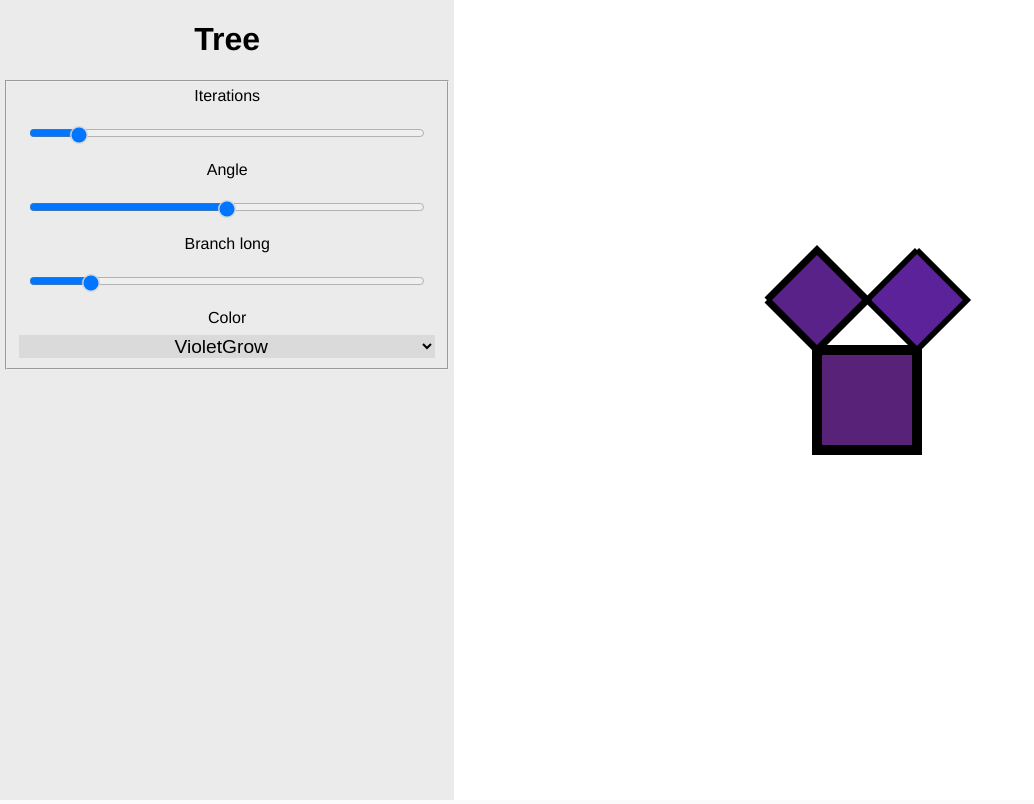
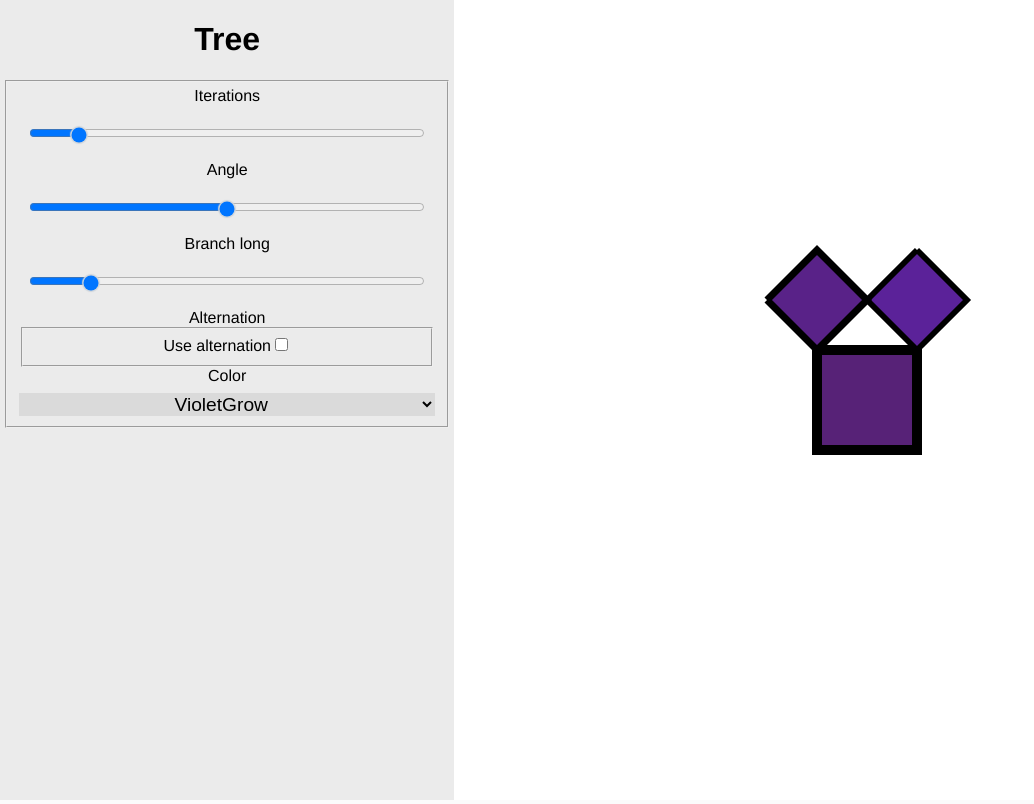
Before and after one commit to cl1ckname/cl1ckname.github.io, a Next.js app: page /tree in a window 1280 px wide. Shown: the whole page, without its empty margins (0-1034 px from the left). Built offline with nearby package versions, Linux system fonts and the light colour scheme.

Commit message:
add alternation

```diff
--- a/src/components/tree/Tree.tsx
+++ b/src/components/tree/Tree.tsx
@@ -11,6 +11,7 @@ export interface TreeParams {
     angle: number
     color: number
     branchLong: number
+    alternation: boolean
 }
 
 export default function Tree() {
@@ -19,7 +20,8 @@ export default function Tree() {
         angle: Math.PI / 4,
         n: 2,
         color: 0,
-        branchLong: 1
+        branchLong: 1,
+        alternation: false
     })
 
 
@@ -35,8 +37,9 @@ export default function Tree() {
                     h={wh[1]}
                     angle={settings.angle}
                     n={settings.n}
-                   color={ColorCollection[settings.color].func}
+                    color={ColorCollection[settings.color].func}
                     branchLong={settings.branchLong}
+                    alternation={settings.alternation}
                 />
             }}
         </FullfillContrainer>
--- a/src/components/tree/TreeCanvas.tsx
+++ b/src/components/tree/TreeCanvas.tsx
@@ -10,6 +10,7 @@ interface PanCanvasOpts {
     n: number
     color: ColorFunction
     branchLong: number
+    alternation: boolean;
 }
 
 type Point = {
@@ -86,9 +87,9 @@ export default function TreeCanvas(props: PanCanvasOpts) {
         if (!virtualCtx) {
             return
         }
-
+        console.log(props)
         if (ctx.canvas.width) {
-            drawTree(props.angle, props.n, virtualCtx, props.color, props.w, props.h, props.branchLong)
+            drawTree(props.angle, props.n, virtualCtx, props.color, props.w, props.h, props.branchLong, props.alternation)
             redraw()
         }
 
--- a/src/components/tree/TreeSettings.tsx
+++ b/src/components/tree/TreeSettings.tsx
@@ -7,6 +7,7 @@ interface TreeSettingsProps {
     tree: TreeParams,
     onChange: (params: TreeParams) => void
 }
+
 export default function TreeSettings(props: TreeSettingsProps) {
     const {onChange, tree} = props
     const treeCopy = Object.assign({}, tree)
@@ -28,6 +29,15 @@ export default function TreeSettings(props: TreeSettingsProps) {
                 treeCopy.branchLong = a / 100
                 onChange(treeCopy)
             }}/>
+            <label>Alternation</label>
+            <fieldset>
+                <label>Use alternation</label>
+                <input type={"checkbox"} checked={treeCopy.alternation} onChange={b => {
+                    treeCopy.alternation = !treeCopy.alternation
+                    onChange(treeCopy)
+                }}/>
+            </fieldset>
+
             <label>Color</label>
             <ColorPicker value={treeCopy.color} collection={ColorCollection} onChange={e => {
                 treeCopy.color = e
--- a/src/logic/tree/generator.ts
+++ b/src/logic/tree/generator.ts
@@ -19,8 +19,11 @@ export type Square = {
     number: number
     depth: number
 }
-export const makeFigures = (angle: number, branchLong: number): (sq: Square) => [Square, Square] => {
+export const makeFigures = (angle: number, branchLong: number, alternation: boolean): (sq: Square) => [Square, Square] => {
     return (sq: Square): [Square, Square] => {
+        if (alternation) {
+            angle = Math.PI / 2 - angle
+        }
         let tp3: Point
         {
             const p = sq.points
@@ -84,9 +87,10 @@ export function drawTree(
         color: ColorFunction,
         width: number,
         height: number,
-        branchLong: number
+        branchLong: number,
+        alternation: boolean,
     ) {
-    const produce = makeFigures(A, branchLong)
+    const produce = makeFigures(A, branchLong, alternation)
     const firstSq = squareByCoordinates(width/2, height/2, 100, 1, n, branchLong)
     let leafs: PolygonBlob = new PolygonBlob(n)
     leafs.add(firstSq)
```
